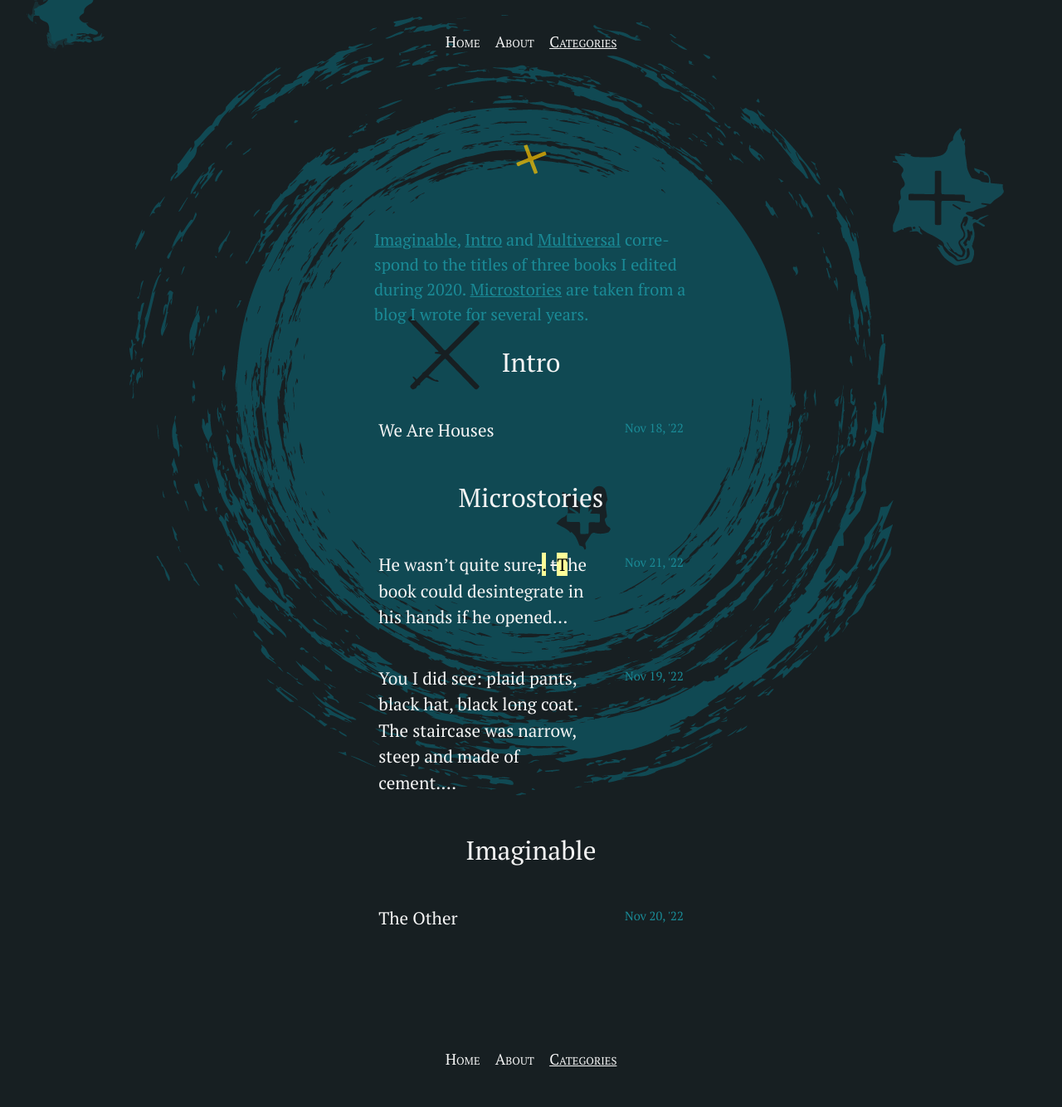
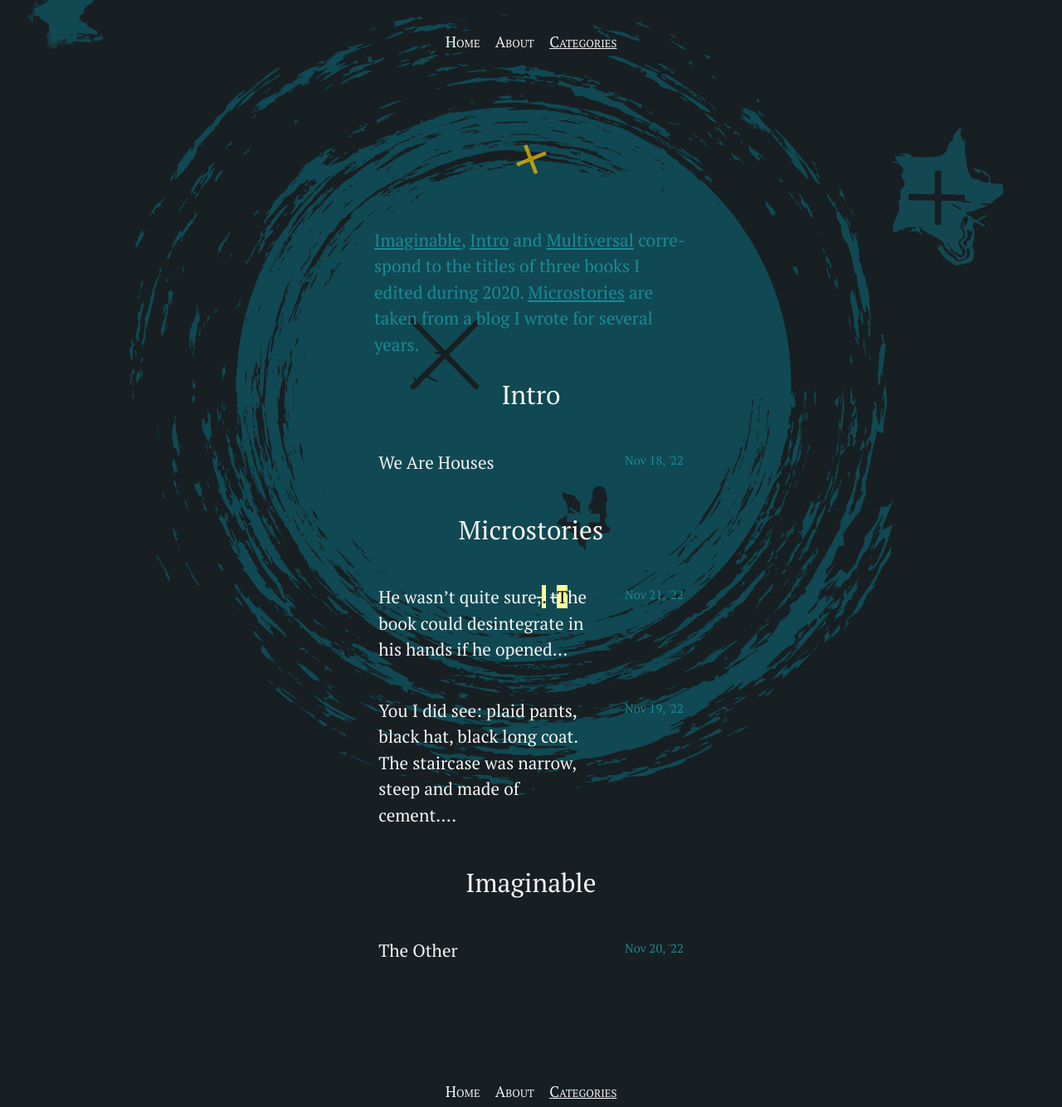
Before and after one commit to silvialohrmann/editorial, a Jekyll site: the page built from categories.html, in a window 1280 px wide. Shown: the whole page at 83% size. Built offline with Jekyll 4.4.1, drawn with Linux system fonts in a browser that asks for light colours; before the commit the page ends 1295 px from its top, so only the background shows below that.

Commit message:
Update _article.scss

```diff
--- a/_sass/_article.scss
+++ b/_sass/_article.scss
@@ -95,10 +95,8 @@
 }
 
 p.categories {
-  font-size:95%;
   color: $muted-text-color;
   text-align: left;
-  word-break: revert;
 }
 
 .categories a {
```
